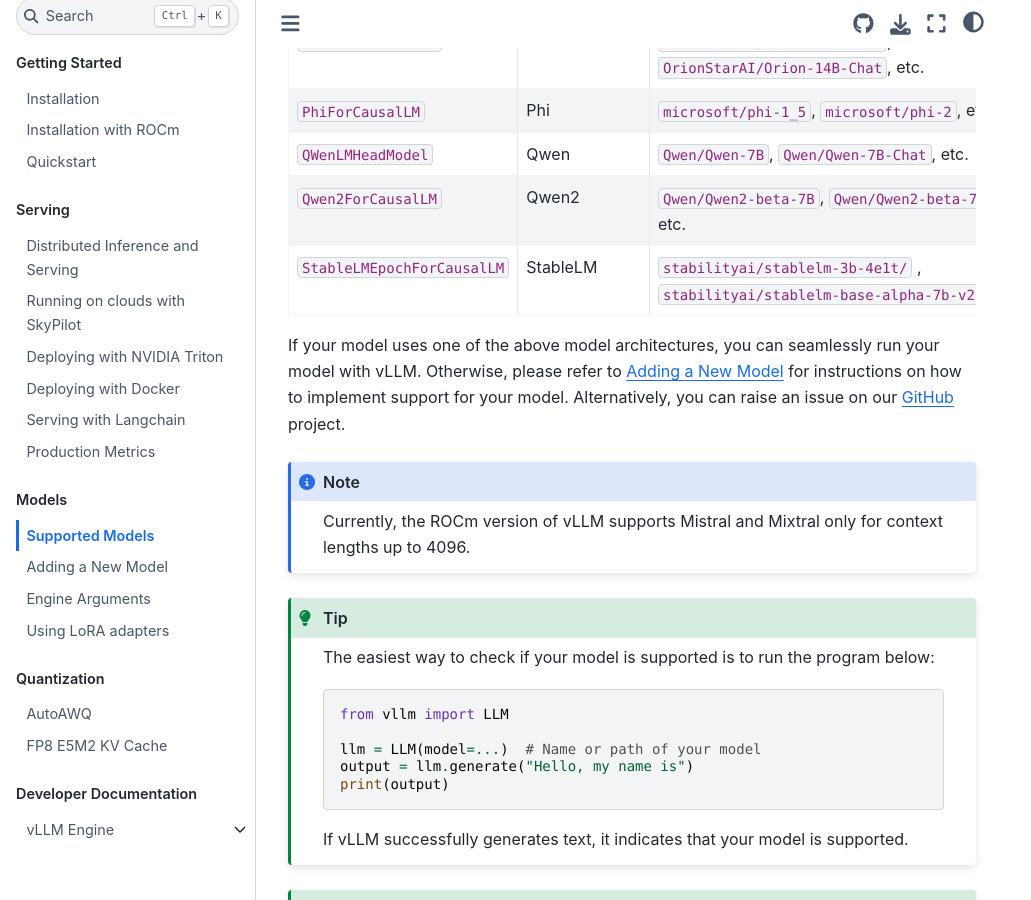
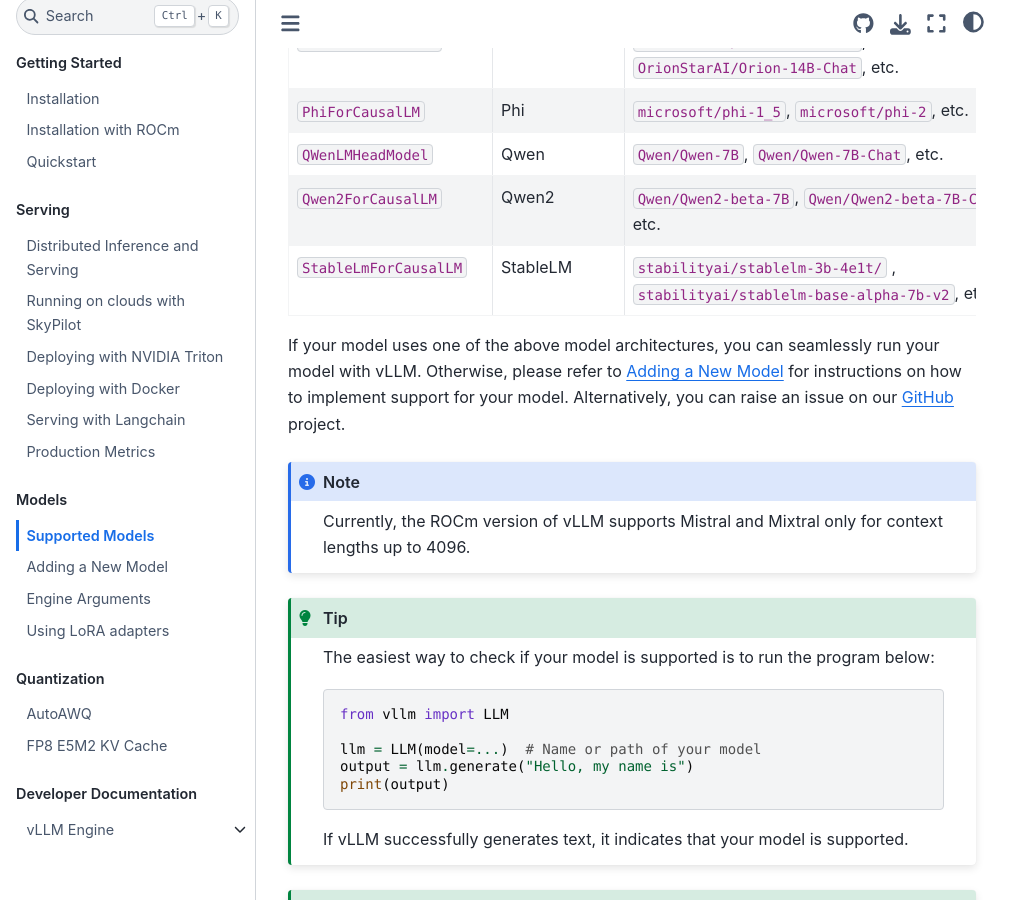
Before and after one commit to coolCatalyst/vllm, a Sphinx documentation site: the page built from docs/source/models/supported_models.rst, in a window 1280 px wide and 900 px high, scrolled down 1716 px. Shown: the whole window, without its empty margins (0-1031 px from the left). Built offline with Sphinx 7.4.7 and the Sphinx Book theme 1.1.4, drawn with Linux system fonts in a browser that asks for light colours.

Commit message:
[Minor] Fix StableLMEpochForCausalLM -> StableLmForCausalLM (#3046)

```diff
--- a/docs/source/models/supported_models.rst
+++ b/docs/source/models/supported_models.rst
@@ -83,7 +83,7 @@ Alongside each architecture, we include some popular models that use it.
   * - :code:`Qwen2ForCausalLM`
     - Qwen2
     - :code:`Qwen/Qwen2-beta-7B`, :code:`Qwen/Qwen2-beta-7B-Chat`, etc.
-  * - :code:`StableLMEpochForCausalLM`
+  * - :code:`StableLmForCausalLM`
     - StableLM
     - :code:`stabilityai/stablelm-3b-4e1t/` , :code:`stabilityai/stablelm-base-alpha-7b-v2`, etc.
 
```
